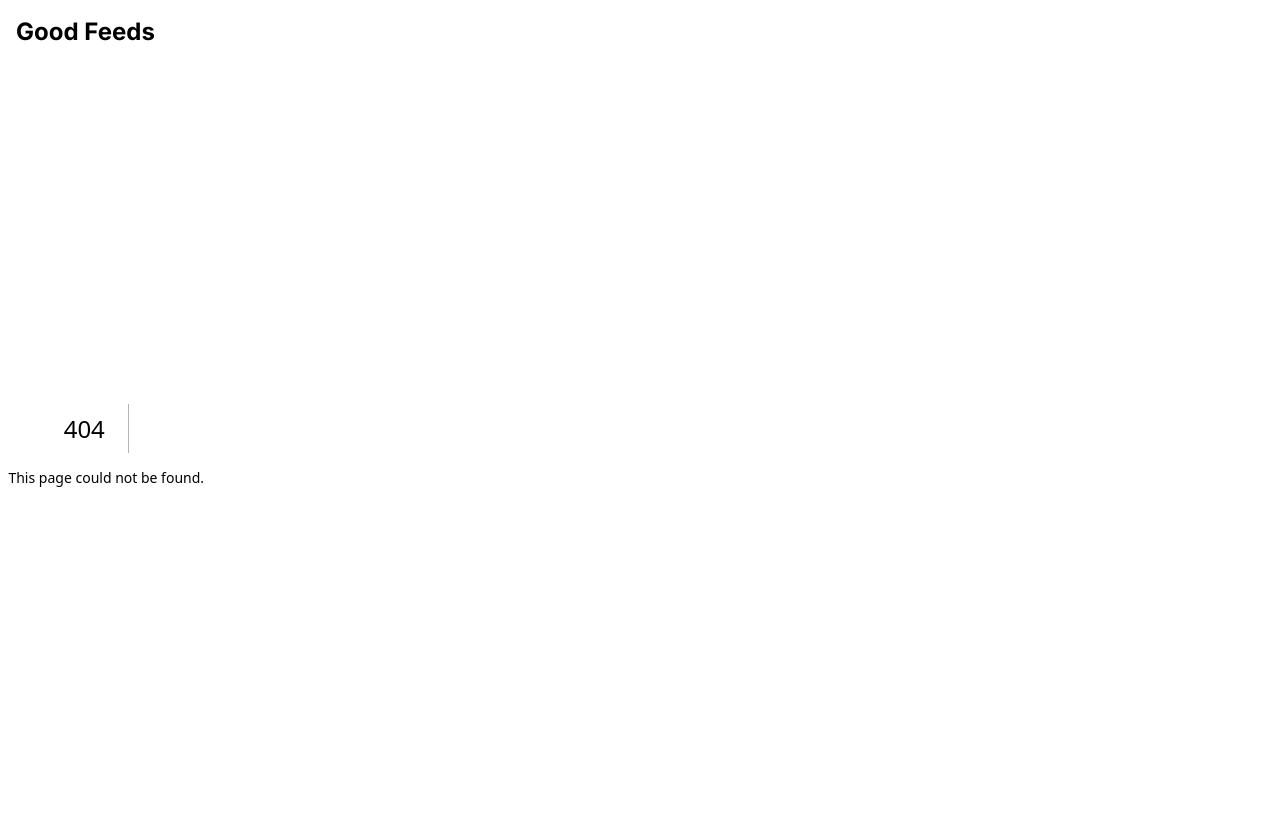
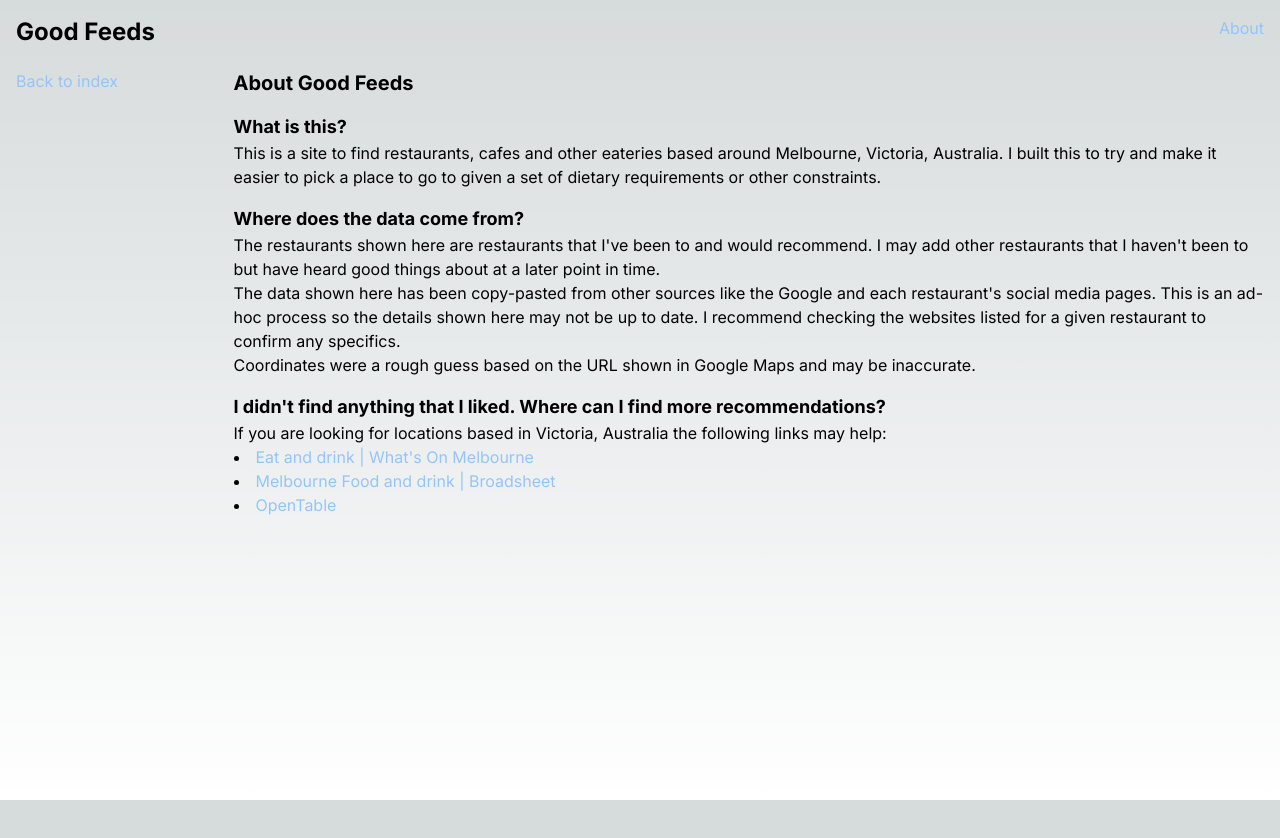
Before and after one commit to PakkuDon/good-feeds, a Next.js app in the folder client/: page /good-feeds/about in a window 1280 px wide. Before the commit this address had no page. Shown: the top 838 px of the page. After the commit the page ends 800 px from the top, so only its background shows below. Built offline with nearby package versions, Linux system fonts and the light colour scheme.

Commit message:
Add About page

```diff
--- /dev/null
+++ b/client/src/app/about/page.tsx
@@ -0,0 +1,86 @@
+import Link from "next/link";
+
+export default function About() {
+  return (
+    <>
+      <aside className="main-sidebar px-4 pt-4">
+        <Link
+          href="/"
+          className="text-blue-300 hover:text-blue-500 focus:text-blue-500"
+        >
+          Back to index
+        </Link>
+      </aside>
+      <div className="px-4 pt-4">
+        <div className="pb-4">
+          <h2 className="text-xl font-bold mb-4">About Good Feeds</h2>
+          <h3 className="text-lg font-bold">What is this?</h3>
+          <p>
+            This is a site to find restaurants, cafes and other eateries based
+            around Melbourne, Victoria, Australia. I built this to try and make
+            it easier to pick a place to go to given a set of dietary
+            requirements or other constraints.
+          </p>
+        </div>
+        <div className="pb-4">
+          <h3 className="text-lg font-bold">Where does the data come from?</h3>
+          <p>
+            The restaurants shown here are restaurants that I've been to and
+            would recommend. I may add other restaurants that I haven't been to
+            but have heard good things about at a later point in time.
+          </p>
+          <p>
+            The data shown here has been copy-pasted from other sources like the
+            Google and each restaurant's social media pages. This is an ad-hoc
+            process so the details shown here may not be up to date. I recommend
+            checking the websites listed for a given restaurant to confirm any
+            specifics.
+          </p>
+          <p>
+            Coordinates were a rough guess based on the URL shown in Google Maps
+            and may be inaccurate.
+          </p>
+        </div>
+        <div className="pb-4">
+          <h3 className="text-lg font-bold">
+            I didn't find anything that I liked. Where can I find more
+            recommendations?
+          </h3>
+          <div>
+            If you are looking for locations based in Victoria, Australia the
+            following links may help:
+            <ul className="list-disc list-inside">
+              <li>
+                <a
+                  href="https://whatson.melbourne.vic.gov.au/eat-and-drink"
+                  className="text-blue-300 hover:text-blue-500 focus:text-blue-500"
+                  target="_blank"
+                >
+                  Eat and drink | What's On Melbourne
+                </a>
+              </li>
+              <li>
+                <a
+                  href="https://www.broadsheet.com.au/melbourne/food-and-drink"
+                  className="text-blue-300 hover:text-blue-500 focus:text-blue-500"
+                  target="_blank"
+                >
+                  Melbourne Food and drink | Broadsheet
+                </a>
+              </li>
+              <li>
+                <a
+                  href="https://www.opentable.com.au/"
+                  className="text-blue-300 hover:text-blue-500 focus:text-blue-500"
+                  target="_blank"
+                >
+                  OpenTable
+                </a>
+              </li>
+            </ul>
+          </div>
+        </div>
+      </div>
+    </>
+  );
+}
--- a/client/src/app/layout.tsx
+++ b/client/src/app/layout.tsx
@@ -1,3 +1,4 @@
+import Link from "next/link";
 import "./globals.css";
 import { Inter } from "next/font/google";
 
@@ -17,8 +18,14 @@ export default function RootLayout({
     <html lang="en">
       <body className={inter.className}>
         <main className="main">
-          <header className="main-header px-4 pt-4">
+          <header className="main-header px-4 pt-4 flex justify-between flex-row">
             <h1 className="text-2xl font-bold">Good Feeds</h1>
+            <Link
+              href="/about"
+              className="text-blue-300 hover:text-blue-500 focus:text-blue-500"
+            >
+              About
+            </Link>
           </header>
           {children}
         </main>
```
